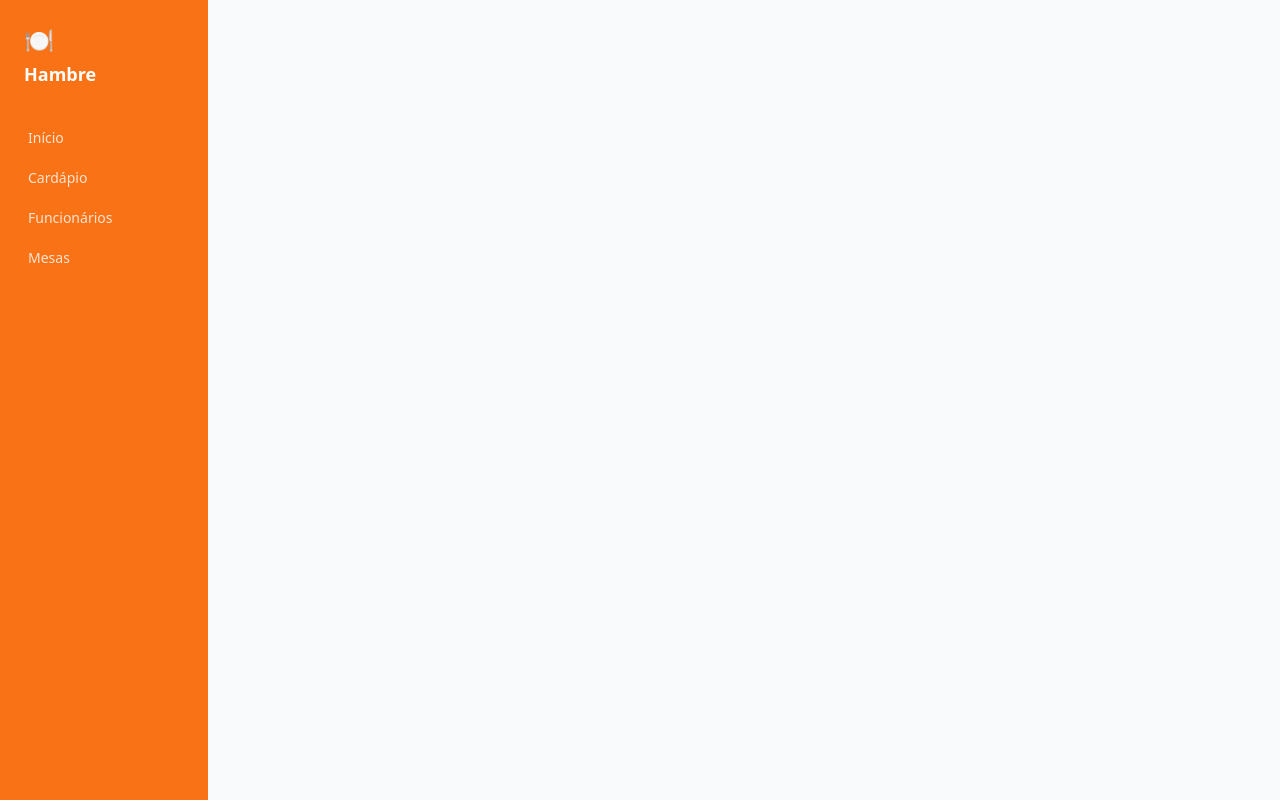
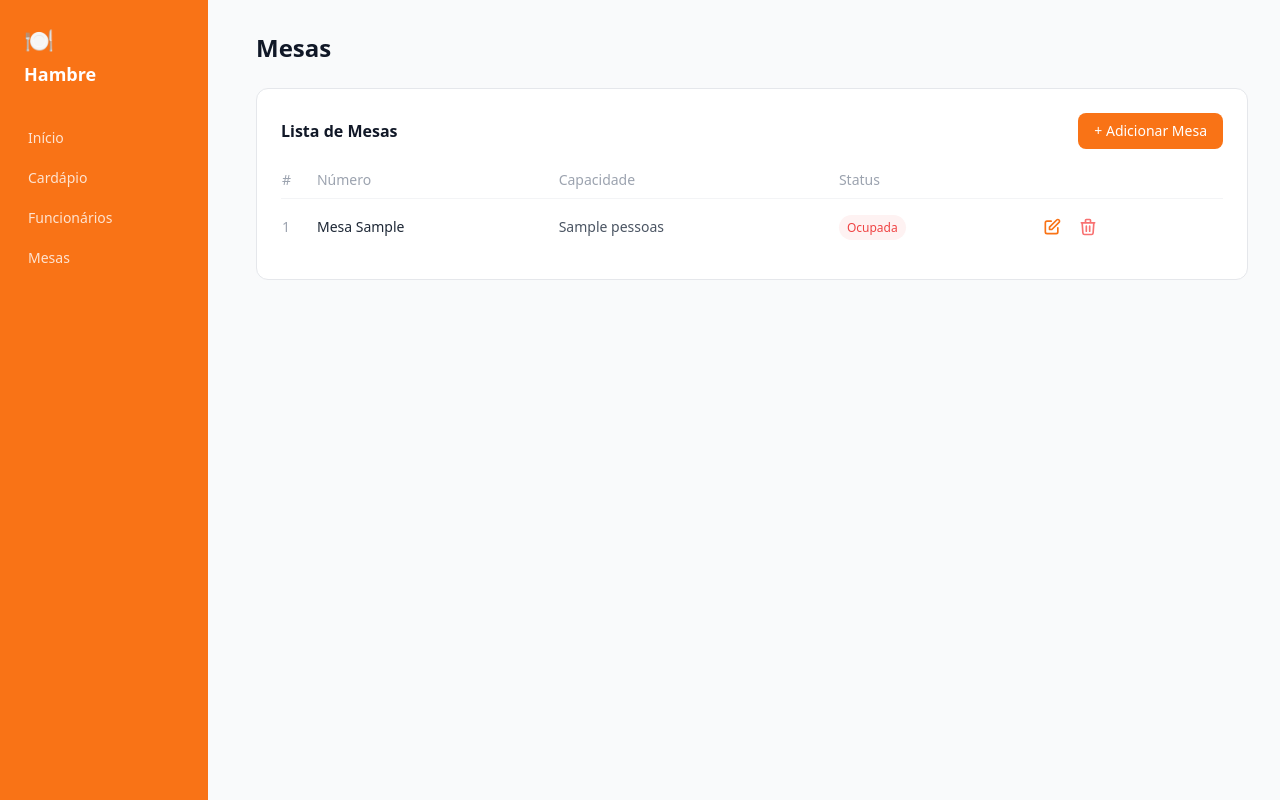
Before and after one commit to vinicius-araujo777/Sistema-Restaurante, a PHP site: page /mesas/index.php in a window 1280 px wide. Run offline with PHP 8.4, Linux system fonts and the light colour scheme; tables that the repository leaves empty or names only in its code hold one stand-in row (values such as "Sample post"); some libraries are stand-ins or nearby versions.

Commit message:
add index do crud de mesas e alterando funcoes pra fetchAll

```diff
--- a/mesas/funcoes.php
+++ b/mesas/funcoes.php
@@ -1,42 +1,42 @@
 <?php
 require_once "../conexao.php";
 
-function listarMesas($conn) {
-    $stmt = $conn->prepare("SELECT * FROM mesas");
+function listarMesas($con) {
+    $stmt = $con->prepare("SELECT * FROM mesas");
     $stmt->execute();
-    return $stmt->fetch(PDO::FETCH_OBJ);
+    return $stmt->fetchAll(PDO::FETCH_OBJ);
 }
 
-function adicionarMesa($conn, $numero, $capacidade) {
-    $stmt = $conn->prepare("INSERT INTO mesas (numero, capacidade, status) VALUES (:numero, :capacidade, 'Disponível')");
+function adicionarMesa($con, $numero, $capacidade) {
+    $stmt = $con->prepare("INSERT INTO mesas (numero, capacidade, status) VALUES (:numero, :capacidade, 'Disponível')");
     $stmt->bindValue(":numero", $numero);
     $stmt->bindValue(":capacidade", $capacidade);
     return $stmt->execute();
 }
 
-function obterMesa($conn, $id) {
-    $stmt = $conn->prepare("SELECT * FROM mesas WHERE id = :id");
+function obterMesa($con, $id) {
+    $stmt = $con->prepare("SELECT * FROM mesas WHERE id = :id");
     $stmt->bindValue(":id", $id);
     $stmt->execute();
-    return $stmt->fetch(PDO::FETCH_OBJ);
+    return $stmt->fetchAll(PDO::FETCH_OBJ);
 }
 
-function excluirMesa($conn, $id) {
-    $stmt = $conn->prepare("DELETE FROM mesas WHERE id = :id");
+function excluirMesa($con, $id) {
+    $stmt = $con->prepare("DELETE FROM mesas WHERE id = :id");
     $stmt->bindValue(":id", $id);
     return $stmt->execute();
 }
 
-function atualizarMesa($conn, $id, $numero, $capacidade) {
-    $stmt = $conn->prepare("UPDATE mesas SET numero = :numero, capacidade = :capacidade WHERE id = :id");
+function atualizarMesa($con, $id, $numero, $capacidade) {
+    $stmt = $con->prepare("UPDATE mesas SET numero = :numero, capacidade = :capacidade WHERE id = :id");
     $stmt->bindValue(":numero", $numero);
     $stmt->bindValue(":capacidade", $capacidade);
     $stmt->bindValue(":id", $id);
     return $stmt->execute();
 }
 
-function atualizarStatus($conn, $id, $status) {
-    $stmt = $conn->prepare("UPDATE mesas SET status = :status WHERE id = :id");
+function atualizarStatus($con, $id, $status) {
+    $stmt = $con->prepare("UPDATE mesas SET status = :status WHERE id = :id");
     $stmt->bindValue(":status", $status);
     $stmt->bindValue(":id", $id);
     return $stmt->execute();
--- a/mesas/index.php
+++ b/mesas/index.php
@@ -1 +1,63 @@
+<?php $title = "Mesas"; ?>
 <?php require_once "../sidebar.php" ?>
+
+<h1 class="text-2xl font-bold text-gray-900 mb-6">Mesas</h1>
+
+<div class="bg-white rounded-xl border border-gray-200 p-6">
+    <div class="flex justify-between items-center mb-5">
+        <h2 class="text-base font-semibold text-gray-900">Lista de Mesas</h2>
+        <a href="inserir.php" class="bg-orange-500 hover:bg-orange-600 text-white text-sm px-4 py-2 rounded-lg transition">+ Adicionar Mesa</a>
+    </div>
+
+    <table class="w-full text-sm">
+        <thead>
+            <tr class="text-left text-gray-400 border-b border-gray-100">
+                <th class="pb-2 font-medium">#</th>
+                <th class="pb-2 px-3 font-medium">Número</th>
+                <th class="pb-2 px-3 font-medium">Capacidade</th>
+                <th class="pb-2 px-3 font-medium">Status</th>
+                <th class="pb-2 px-3"></th>
+            </tr>
+        </thead>
+        <tbody class="divide-y divide-gray-100">
+            <?php
+            require_once "funcoes.php";
+            $mesas = listarMesas($con);
+            foreach($mesas as $m): ?>
+            <tr class="hover:bg-gray-50 transition">
+                <td class="py-3 text-gray-400"><?= $m->id ?></td>
+                <td class="py-3 px-3 text-gray-800 font-medium">Mesa <?= $m->numero ?></td>
+                <td class="py-3 px-3 text-gray-600"><?= $m->capacidade ?> pessoas</td>
+                <td class="py-3 px-3">
+                    <?php if($m->status === 'Disponível'): ?>
+                        <span class="bg-green-50 text-green-600 text-xs px-2 py-1 rounded-full">Disponível</span>
+                    <?php elseif($m->status === 'Ocupada'): ?>
+                        <span class="bg-red-50 text-red-500 text-xs px-2 py-1 rounded-full">Ocupada</span>
+                    <?php else: ?>
+                        <span class="bg-yellow-50 text-yellow-600 text-xs px-2 py-1 rounded-full">Reservada</span>
+                    <?php endif; ?>
+                </td>
+                <td class="py-3 px-3">
+                    <div class="flex gap-1">
+                        <a href="editar.php?id=<?= $m->id ?>" class="text-orange-500 hover:bg-orange-50 p-1.5 rounded-lg transition">
+                            <svg xmlns="http://www.w3.org/2000/svg" class="w-5 h-5" fill="none" viewBox="0 0 24 24" stroke="currentColor" stroke-width="2">
+                                <path stroke-linecap="round" stroke-linejoin="round" d="M11 5H6a2 2 0 00-2 2v11a2 2 0 002 2h11a2 2 0 002-2v-5m-1.414-9.414a2 2 0 112.828 2.828L11.828 15H9v-2.828l8.586-8.586z" />
+                            </svg>
+                        </a>
+
+                        <a href="excluir.php?id=<?= $m->id ?>" onclick="return confirm('Excluir esta mesa?')" class="text-red-400 hover:bg-red-50 p-1.5 rounded-lg transition">
+                            <svg xmlns="http://www.w3.org/2000/svg" class="w-5 h-5" fill="none" viewBox="0 0 24 24" stroke="currentColor" stroke-width="2">
+                                <path stroke-linecap="round" stroke-linejoin="round" d="M19 7l-.867 12.142A2 2 0 0116.138 21H7.862a2 2 0 01-1.995-1.858L5 7m5 4v6m4-6v6m1-10V4a1 1 0 00-1-1h-4a1 1 0 00-1 1v3M4 7h16" />
+                            </svg>
+                        </a>
+                    </div>
+                </td>
+            </tr>
+            <?php endforeach; ?>
+        </tbody>
+    </table>
+</div>
+
+</main>
+</body>
+</html>
```
